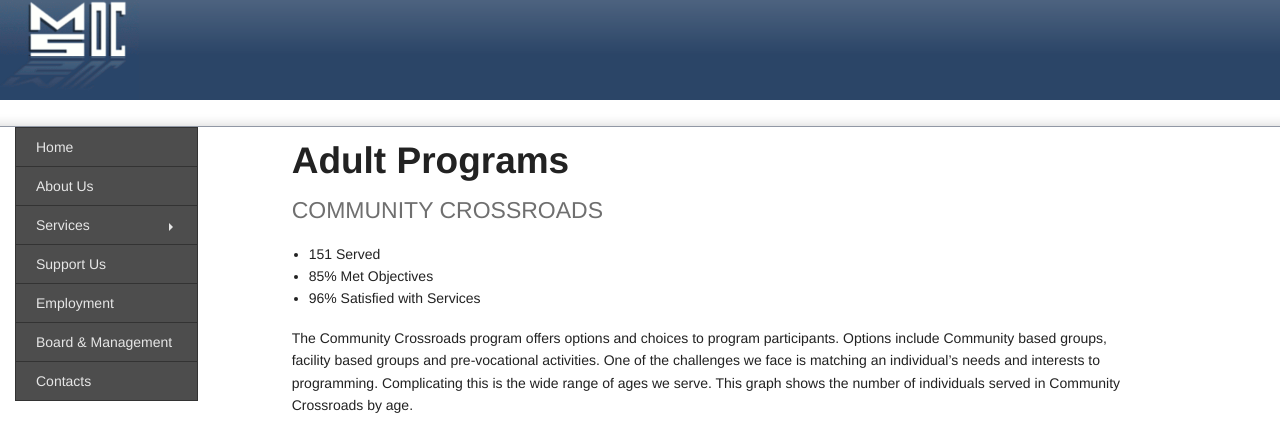
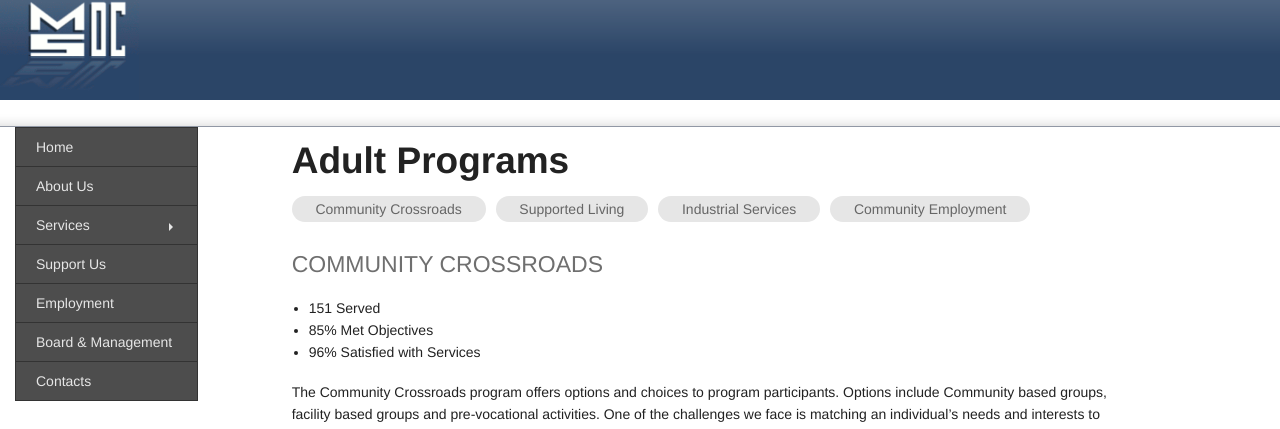
Before and after one commit to leviwilson/marshall-starke.org, a Jekyll site: the page built from report/adult.md, in a window 1280 px wide and 900 px high, cut to the strip 0-429 px from the top of the window. Built offline with Jekyll 4.4.1, drawn with Linux system fonts in a browser that asks for light colours; nearby versions of some CDN libraries; Markdown is read by kramdown in place of the engine named in the settings.

Commit message:
added anchor navigation for adult services

```diff
--- a/report/adult.md
+++ b/report/adult.md
@@ -5,7 +5,14 @@ title:  "2012 Accomplishments (Adults)"
 
 ## Adult Programs
 
-<h4 class="subheader">COMMUNITY CROSSROADS</h4>
+<dl class="tabs pill">
+  <dd><a href="#crossroads">Community Crossroads</a></dd>
+  <dd><a href="#supported">Supported Living</a></dd>
+  <dd><a href="#industrial">Industrial Services</a></dd>
+  <dd><a href="#employment">Community Employment</a></dd>
+</dl>
+
+<h4 class="subheader" id="crossroads">COMMUNITY CROSSROADS</h4>
 
 *  151 Served
 *  85% Met Objectives
@@ -32,7 +39,7 @@ Pre-vocational activities allow program participants to earn a paycheck. Partici
 in comfortable, familiar surroundings while building skills to gain greater progress towards community
 employment.
 
-<h4 class="subheader">SUPPORTED LIVING</h4>
+<h4 class="subheader" id="supported">SUPPORTED LIVING</h4>
 
 *  17 Served
 *  99% Met Objectives
@@ -54,7 +61,7 @@ One of our consumers had the opportunity to attend a Notre Dame Football home ga
 He said he had wanted to do this his whole life. He is 63 years old and made his dream a reality. What a
 great year to attend a Notre Dame game.
 
-<h4 class="subheader">INDUSTRIAL SERVICES</h4>
+<h4 class="subheader" id="industrial">INDUSTRIAL SERVICES</h4>
 
 The focus of programming for individuals enrolled in our Industrial Track is to prepare for community employment.  Individuals work on increasing their productivity, building stamina, developing efficient and effective work methods, and learning the importance of following safety rules.
 
@@ -99,7 +106,7 @@ Because of numerous skill levels, we also try to offer a variety of jobs includi
   </div>
 </div>
 
-<h4 class="subheader">COMMUNITY EMPLOYMENT SERVICES</h4>
+<h4 class="subheader" id="employment">COMMUNITY EMPLOYMENT SERVICES</h4>
 
 *  78 Served
 *  96% Met Objectives
```
